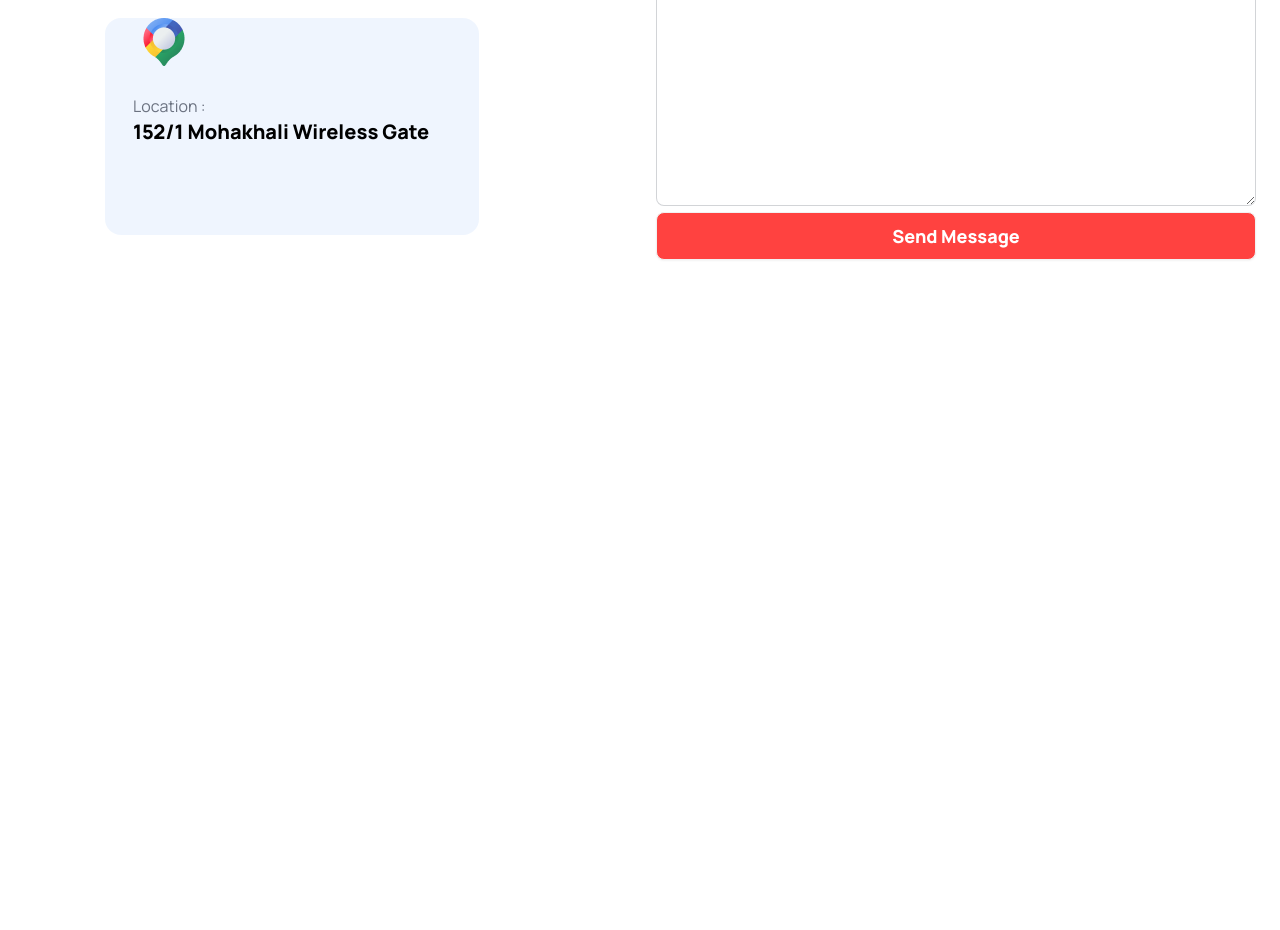
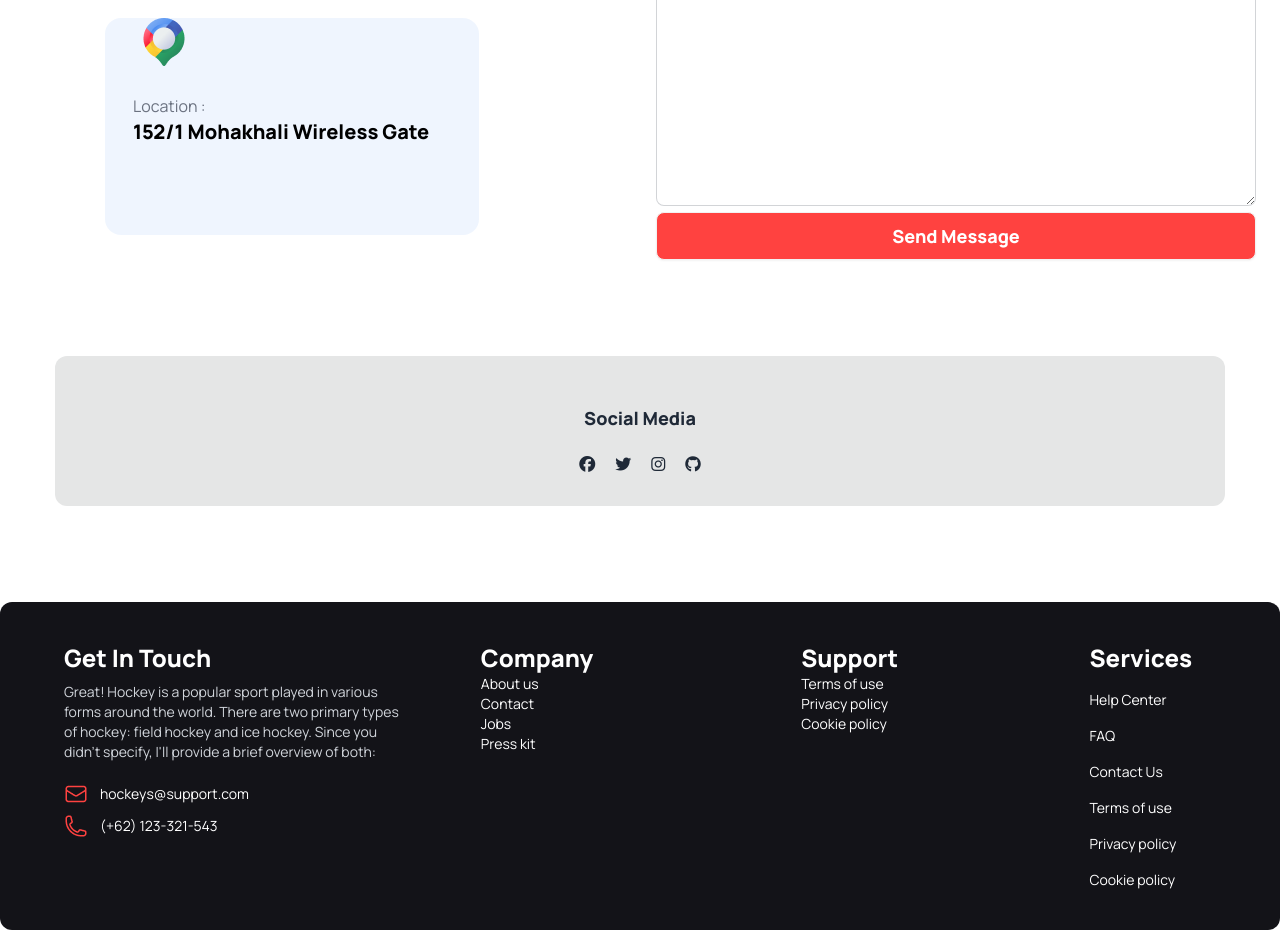
Before and after one commit to Sohelrana2815/B9-A3-Hockyes, a plain HTML site: page index.html in a window 1280 px wide. Shown: the part 4236-5166 px from the top of the page. Before the commit the page ends 4536 px from the top, so only its background shows below. Drawn offline with nearby package versions, Linux system fonts and the light colour scheme.

Commit message:
footer section.

```diff
--- a/index.html
+++ b/index.html
@@ -752,15 +752,75 @@
         </div>
         <!--end input section -->
       </section>
+
+      <!--start sub footer -->
+
+      <section>
+        <footer
+          class="lg:w-[1170px] lg:h-[150px] mx-auto footer-center p-4 bg-base-300 text-base-content rounded-xl mt-14 w-[400px]"
+        >
+          <p class="font-extrabold text-lg lg:mt-8">Social Media</p>
+          <div class="flex gap-5 justify-center mt-6">
+            <i class="fa-brands fa-facebook"></i>
+            <i class="fa-brands fa-twitter"></i>
+            <i class="fa-brands fa-instagram"></i>
+            <i class="fa-brands fa-github"></i>
+          </div>
+        </footer>
+      </section>
+      <!--end sub footer -->
+
       <!-- end main section. -->
     </main>
 
-    <footer>
-      <!-- start footer section -->
-
-      <div></div>
-
-      <!-- end footer section -->
+    <!-- start footer section -->
+    <footer
+      class="text-white footer p-10 bg-[#131318] text-base-content rounded-xl mt-24"
+    >
+      <nav class="w-[297px] mx-auto">
+        <header class="font-extrabold text-2xl">Get In Touch</header>
+        <p class="text-gray-300 lg:w-[346px]">
+          Great! Hockey is a popular sport played in various forms around the
+          world. There are two primary types of hockey: field hockey and ice
+          hockey. Since you didn't specify, I'll provide a brief overview of
+          both:
+        </p>
+        <div class="flex items-center gap-3 mt-3">
+          <img src="Images/Frame.png" alt="" />
+          <p>hockeys@support.com</p>
+        </div>
+        <div class="flex items-center gap-3">
+          <img src="Images/Frame (1).png" alt="" />
+          <p>(+62) 123-321-543</p>
+        </div>
+      </nav>
+      <div class="grid grid-cols-2 gap-32">
+        <div class="lg:ml-20">
+          <header class="font-extrabold text-2xl">Company</header>
+          <a class="link link-hover">About us</a><br />
+          <a class="link link-hover">Contact</a>
+          <br />
+          <a class="link link-hover">Jobs</a>
+          <br />
+          <a class="link link-hover">Press kit</a>
+        </div>
+        <div class="lg:ml-20">
+          <header class="font-extrabold text-2xl">Support</header>
+          <a class="link link-hover">Terms of use</a><br />
+          <a class="link link-hover">Privacy policy</a><br />
+          <a class="link link-hover">Cookie policy</a><br />
+        </div>
+      </div>
+      <form class="ml-28 space-y-2">
+        <header class="font-extrabold text-2xl">Services</header>
+        <a class="link link-hover">Help Center</a>
+        <a class="link link-hover">FAQ</a>
+        <a class="link link-hover">Contact Us</a>
+        <a class="link link-hover">Terms of use</a>
+        <a class="link link-hover">Privacy policy</a>
+        <a class="link link-hover">Cookie policy</a>
+      </form>
     </footer>
+    <!-- end footer section -->
   </body>
 </html>
```
Also changed, not shown: Images/Frame (1).png (added), Images/Frame.png (added).
